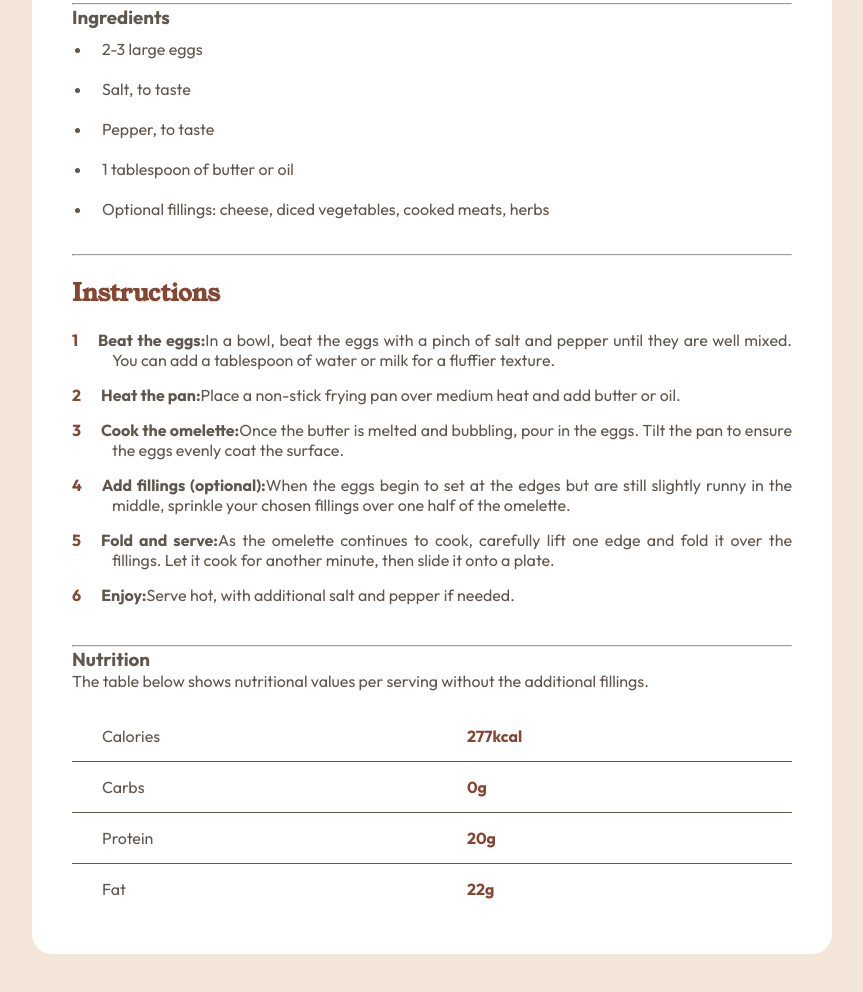
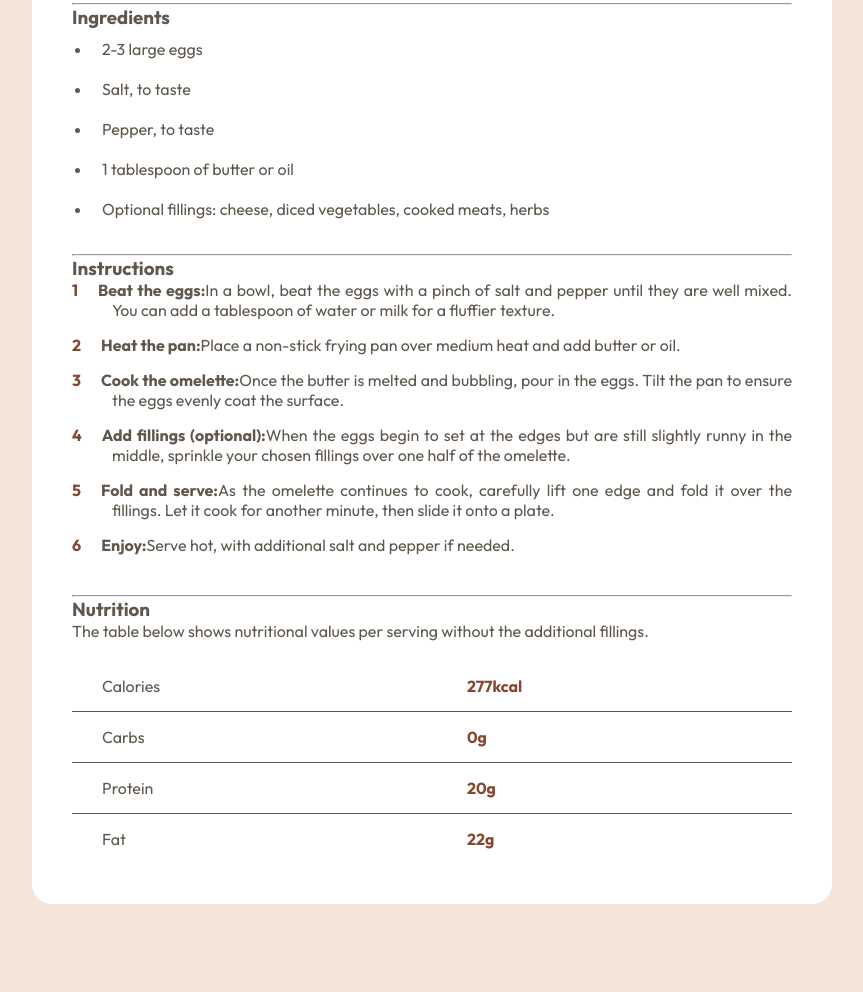
Before and after one commit to Tongseshivani/recipe-page, a plain HTML site: page index.html in a window 1280 px wide. Shown: the part 840-1832 px from the top of the page, without its empty margins (208-1071 px from the left). Drawn offline with Linux system fonts and the light colour scheme.

Commit message:
Update index.html

```diff
--- a/index.html
+++ b/index.html
@@ -38,7 +38,7 @@
       </div>
       <hr />
       <div class="section-4">
-        <h2>Instructions</h2>
+        <h3>Instructions</h3>
         <ol>
           <li><strong>Beat the eggs:</strong>In a bowl, beat the eggs with a pinch of salt and pepper until they are well mixed. You can add a tablespoon of water or milk for a fluffier texture.</li>
           <li><strong>Heat the pan:</strong>Place a non-stick frying pan over medium heat and add butter or oil.</li>
```
